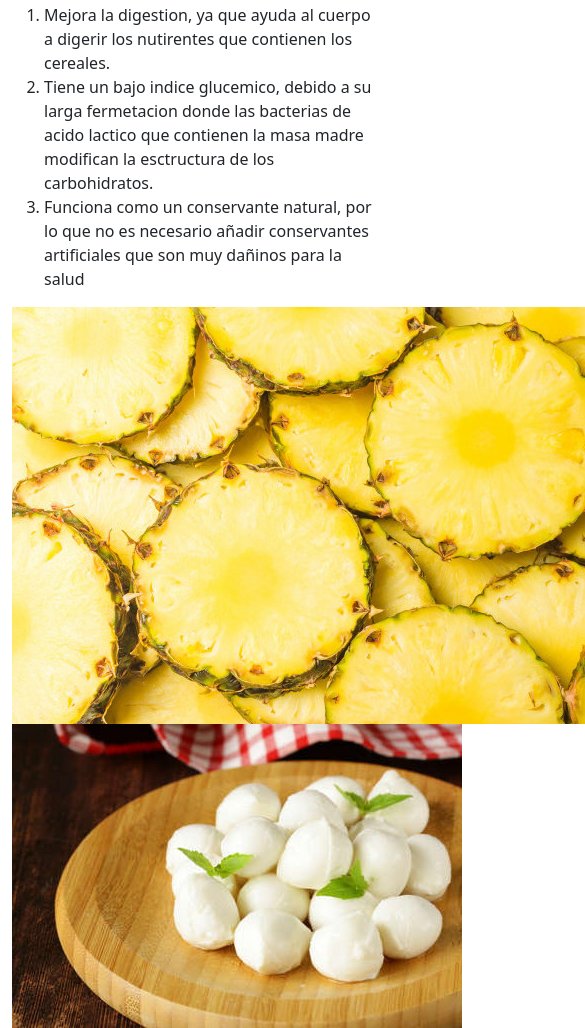
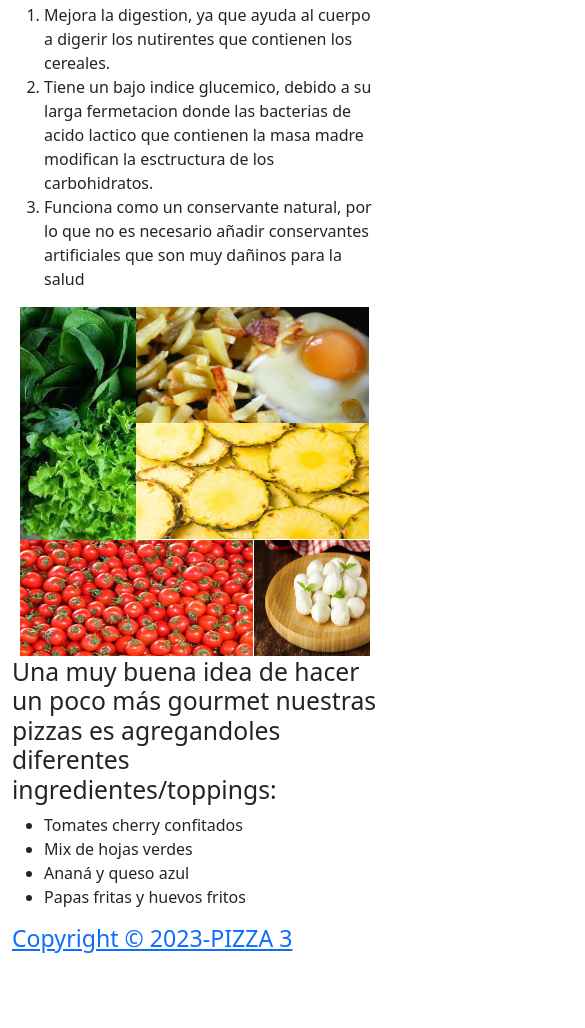
Before and after one commit to Franciscagw/Proyecto-Coder-House-Pizza-3, a website: page pages/info.html in a window 390 px wide. Shown: the part 1356-2384 px from the top of the page, 585 px wide, since content can reach past the window. After the commit the page ends 2316 px from the top, so only its background shows below. Drawn offline with nearby package versions, Linux system fonts and the light colour scheme.

Commit message:
agregando cosas

```diff
--- a/css/style.css
+++ b/css/style.css
@@ -1,10 +1,3 @@
-/* Error: expected ";".
- *    ,
- * 49 |         grid-area: footer;
- *    |                  ^
- *    '
- *   sass/layout/_layout.scss 49:18  @import
- *   sass/style.scss 5:9             root stylesheet */
 
 body::before {
   font-family: "Source Code Pro", "SF Mono", Monaco, Inconsolata, "Fira Mono",
@@ -16,3 +9,149 @@ body::before {
   border-bottom: 2px solid black;
   content: 'Error: expected ";".\a    \2577 \a 49 \2502          grid-area: footer;\a    \2502                   ^\a    \2575 \a   sass/layout/_layout.scss 49:18  @import\a   sass/style.scss 5:9             root stylesheet';
 }
+
+.masaFlex {
+  display: flex;
+  flex-direction: column;
+  justify-content: space-evenly;
+}
+
+.masaFlex ol {
+  display: flex;
+  flex-direction: column;
+  justify-content: space-evenly;
+}
+
+.masaFlex ul {
+  display: flex;
+  flex-direction: column;
+  justify-content: space-evenly;
+}
+
+/* grid example*/
+.divIdeas {
+  width: 500px;
+  height: 500px;
+  display: grid;
+  grid-template-areas: "verdes papas papas" "verdes anana anana" "tomates tomates bocaccino";
+}
+
+#foto-anana {
+  grid-area: anana;
+  width: 333px;
+  height: 166px;
+}
+
+#foto-bocaccino {
+  grid-area: bocaccino;
+  width: 166px;
+  height: 166px;
+}
+
+#foto-hojasv {
+  grid-area: verdes;
+  width: 166px;
+  height: 333px;
+}
+
+#foto-papasyhuevo {
+  width: 333px;
+  height: 166px;
+  grid-area: papas;
+}
+
+#foto-tomates {
+  grid-area: tomates;
+  width: 333px;
+  height: 166px;
+}
+
+/* parte de nosotros*/
+.body .infoNos {
+  display: flex;
+  flex-direction: row-reverse;
+  margin-bottom: 50px;
+}
+.body .infoNos .texto1 {
+  display: flex;
+  flex-direction: column;
+  justify-content: center;
+}
+.body .infoNos .texto1 h2 {
+  margin-bottom: 100px;
+}
+.body .InfoNos {
+  margin-bottom: 50px;
+}
+.body .InfoNos .texto1 {
+  display: flex;
+  flex-direction: column;
+  justify-content: center;
+}
+.body .InfoNos .texto1 h2 {
+  margin-bottom: 100px;
+}
+
+/*medias queries*/
+@media screen and (max-width: 1100px) {
+  .divIdeas {
+    width: 350px;
+    height: 350px;
+  }
+  .gridIdeas {
+    display: flex;
+    justify-content: center;
+  }
+  #foto-anana {
+    width: 233px;
+    height: 116px;
+  }
+  #foto-bocaccino {
+    width: 116px;
+    height: 116px;
+  }
+  #foto-hojasv {
+    width: 116px;
+    height: 233px;
+  }
+  #foto-papasyhuevo {
+    width: 233px;
+    height: 116px;
+  }
+  #foto-tomates {
+    width: 233px;
+    height: 116px;
+  }
+}
+@media screen and (max-width: 1100px) {
+  .divIdeas {
+    width: 350px;
+    height: 350px;
+  }
+  .gridIdeas {
+    display: flex;
+    justify-content: center;
+  }
+  #foto-anana {
+    width: 233px;
+    height: 116px;
+  }
+  #foto-bocaccino {
+    width: 116px;
+    height: 116px;
+  }
+  #foto-hojasv {
+    width: 116px;
+    height: 233px;
+  }
+  #foto-papasyhuevo {
+    width: 233px;
+    height: 116px;
+  }
+  #foto-tomates {
+    width: 233px;
+    height: 116px;
+  }
+}
+
+/*# sourceMappingURL=style.css.map */
```
Also changed, not shown: 1 other file.
